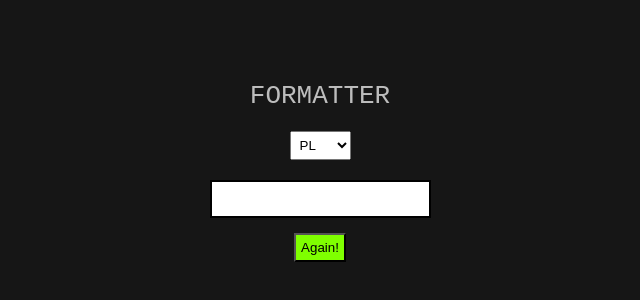
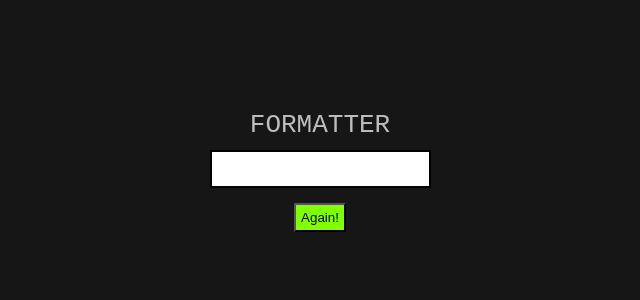
Before and after one commit to mronowska/formatter, a plain HTML site: page formatter/index.html in a window 1280 px wide. Shown: the part 234-534 px from the top of the page, without its empty margins (320-960 px from the left). Drawn offline with Linux system fonts and the light colour scheme.

Commit message:
upload new file

```diff
--- a/index.html
+++ b/formatter/index.html
@@ -8,12 +8,6 @@
 <body>
     <div>
         <h1>Formatter</h1>
-        <div class="dropdown">
-            <select>
-                <option value="pl">PL</option>
-                <option value="eng">ENG</option>
-            </select>
-        </div>
         <div class="input">
             <input type="text" id="price">
             <p id="messageNotValid"></p>
--- a/script.js
+++ b/formatter/script.js
@@ -7,13 +7,14 @@ let maxLenght = 10;
 let enterPressed = false;
 
 function limit(element) {
-    if (element.value.length >= maxLenght) {
+    if (element.value.length > maxLenght) {
         element.value = element.value.substr(0, maxLenght);
         messageTooLong.textContent = `Maximum length is ${maxLenght} numbers.` ;
     }
 }
 
 function separator(element) {
+
     let indexOfSeparator = element.indexOf(",");
     if (indexOfSeparator != -1) {
         return indexOfSeparator;
--- a/style.css
+++ b/formatter/style.css
@@ -21,14 +21,6 @@ h1 {
     font-size: 26px;
     margin: 10px;
     text-transform: uppercase;
-}
-
-.dropdown {
-    margin: 20px 0;
-}
-
-select {
-    padding: 5px;
 }
 
 #price {
```
Also changed, not shown: 1 other file.
